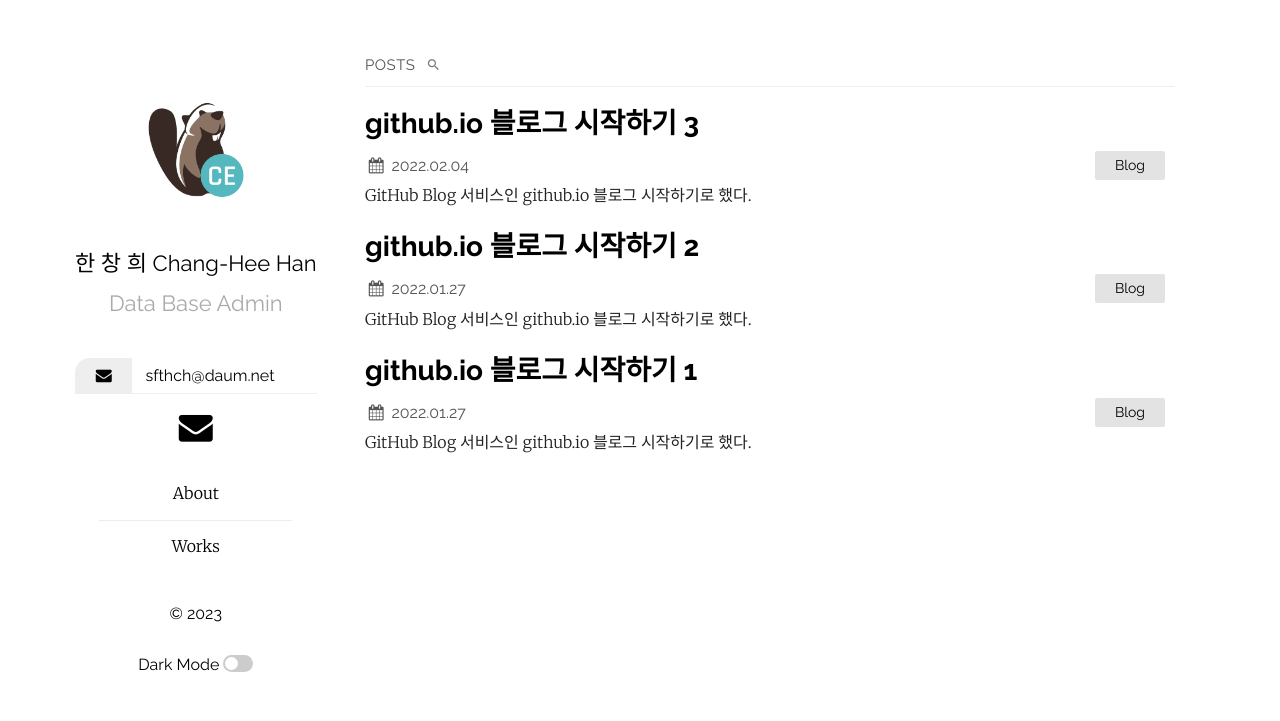
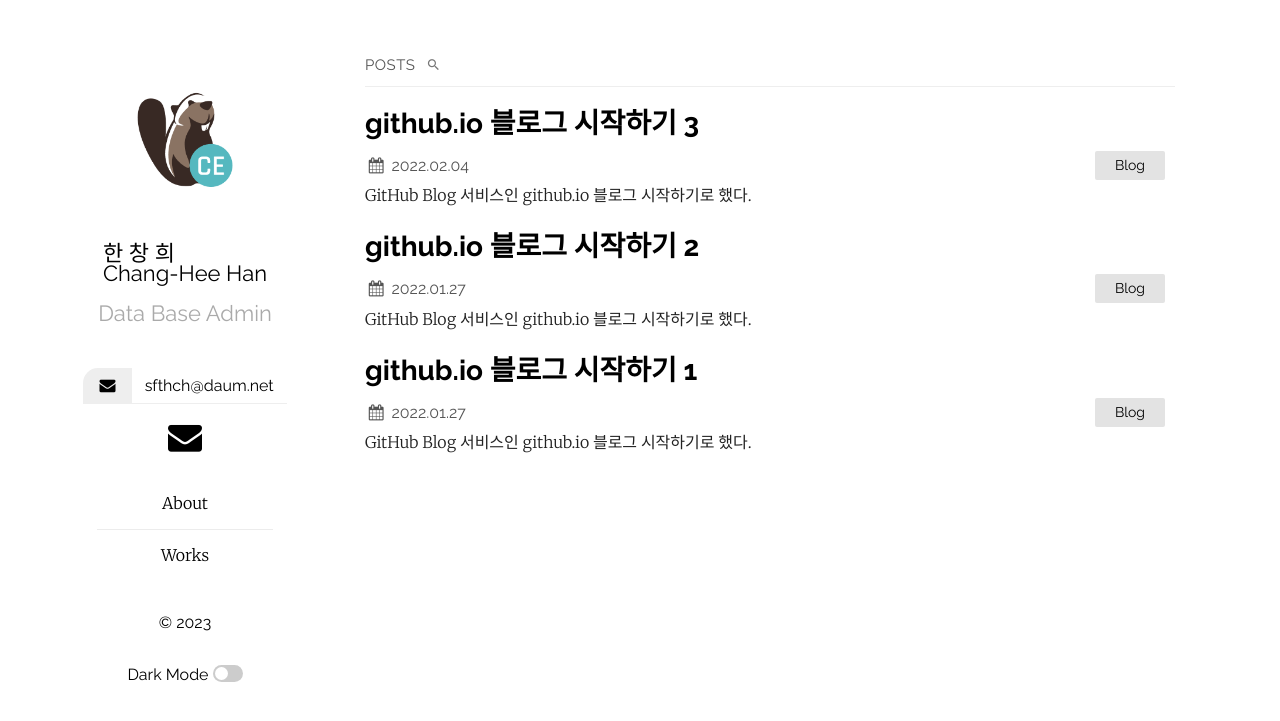
Before and after one commit to sfthch/sfthch, a Jekyll site: the page built from index.md, in a window 1280 px wide. Shown: the top 721 px of the page. Built offline with Jekyll 4.4.1, drawn with Linux system fonts in a browser that asks for light colours.

Commit message:
231014-1512

```diff
--- a/_config.yml
+++ b/_config.yml
@@ -15,7 +15,7 @@ show_excerpts: true # set to true to show excerpts on the homepage
 sass:
   sass_dir: _sass
 plainwhite:
-  name: 한 창 희
+  name: 한 창 희<br>
         Chang-Hee Han
   tagline: Data Base Admin
 # date_format: "%b %-d, %Y"
```
